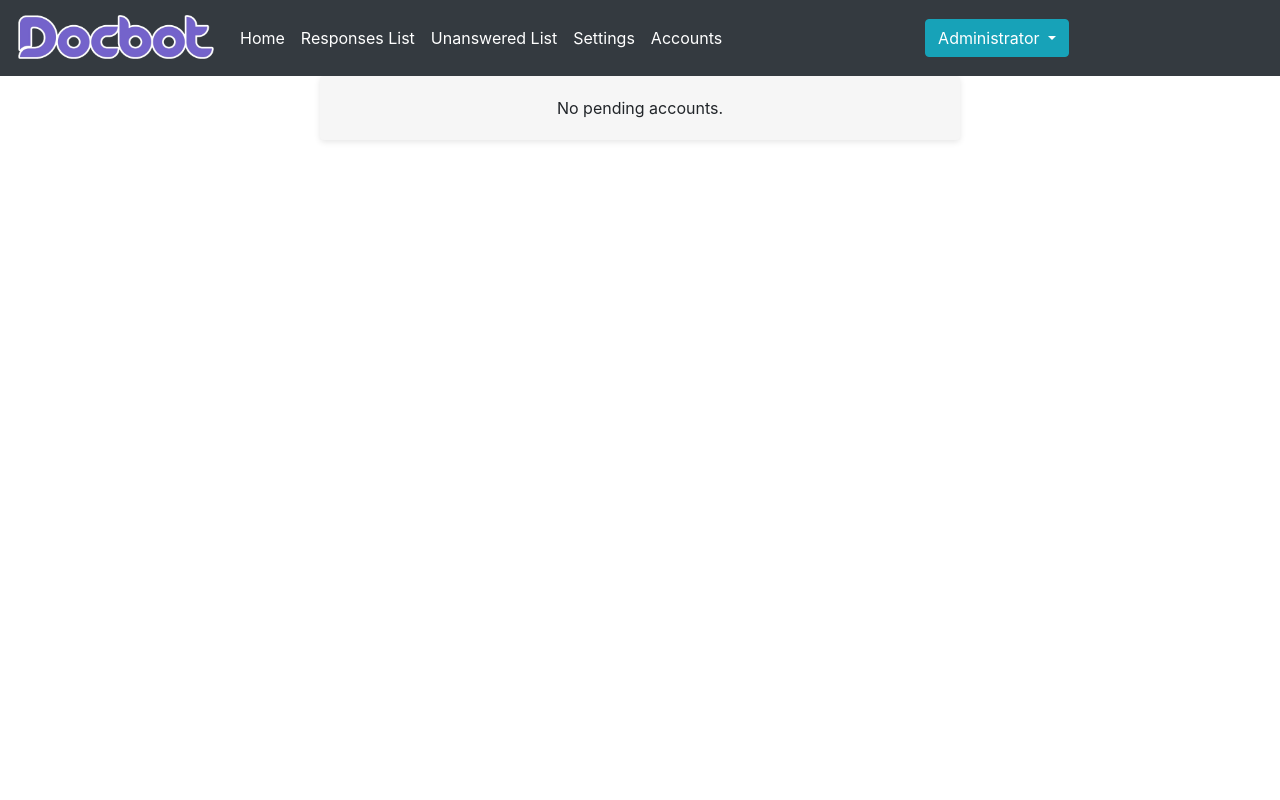
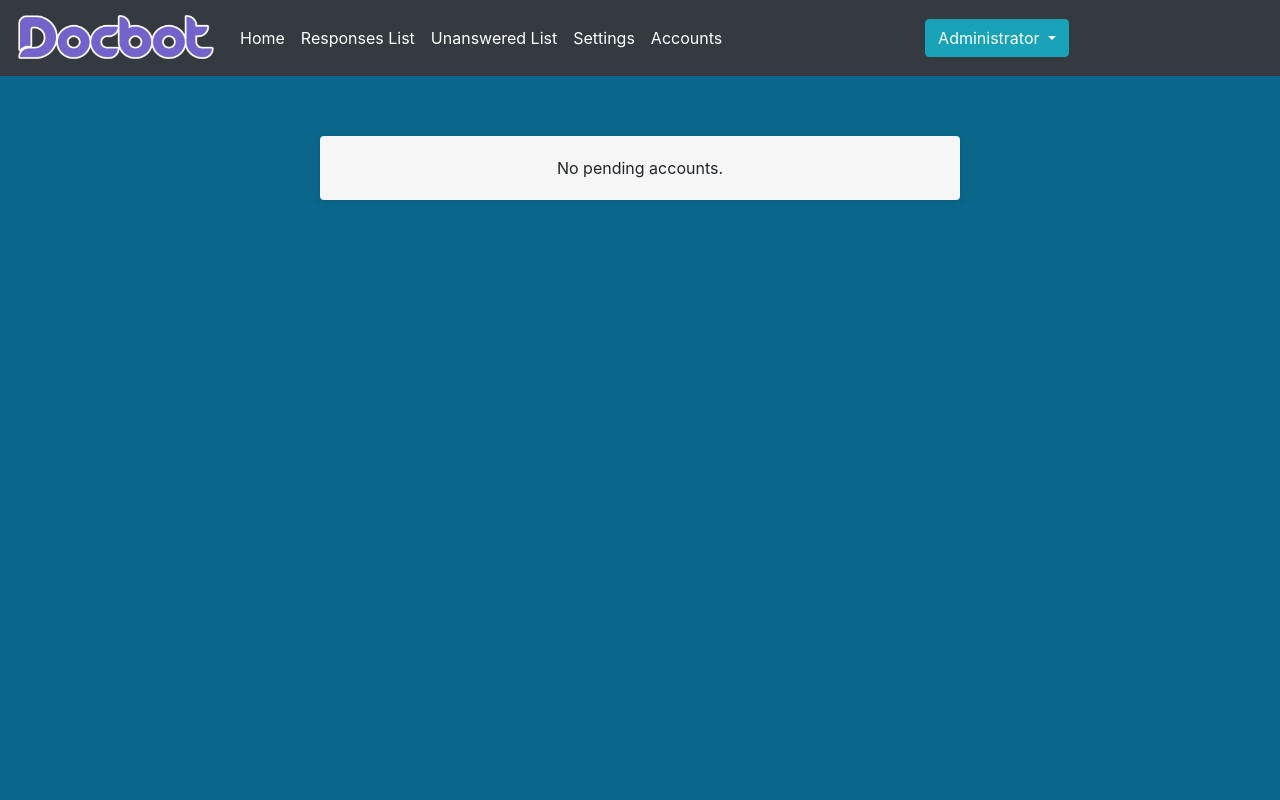
Before and after one commit to JuzzThyne/Docbot, a PHP site: page /admin/accounts.php in a window 1280 px wide. Run offline with PHP 8.4, Linux system fonts and the light colour scheme; a user stored in the database is signed in; data comes from the database, SQL or seed files in the repository; data that the repository does not hold is empty.

Commit message:
update bg color/margin top

```diff
--- a/admin/accounts.php
+++ b/admin/accounts.php
@@ -112,9 +112,9 @@ input[type="submit"]:disabled {
 </style>
 
 </head>
-<body>
+<body style=" background: #0a678b;">
 
-<div class="container">
+<div class="container" style="margin-top: 60px;">
 <?php
 // Connect to database
 $servername = "localhost";
```
